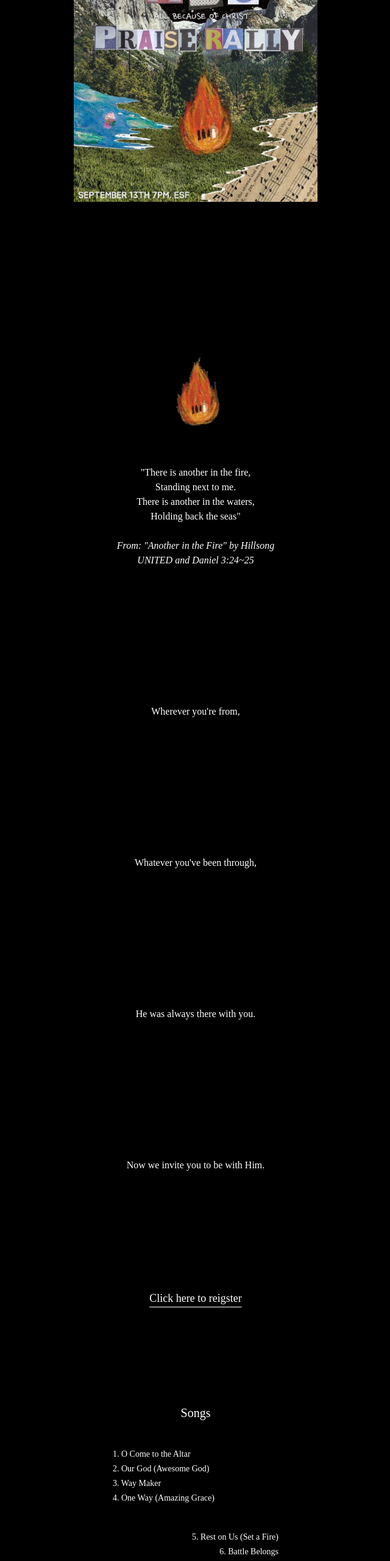
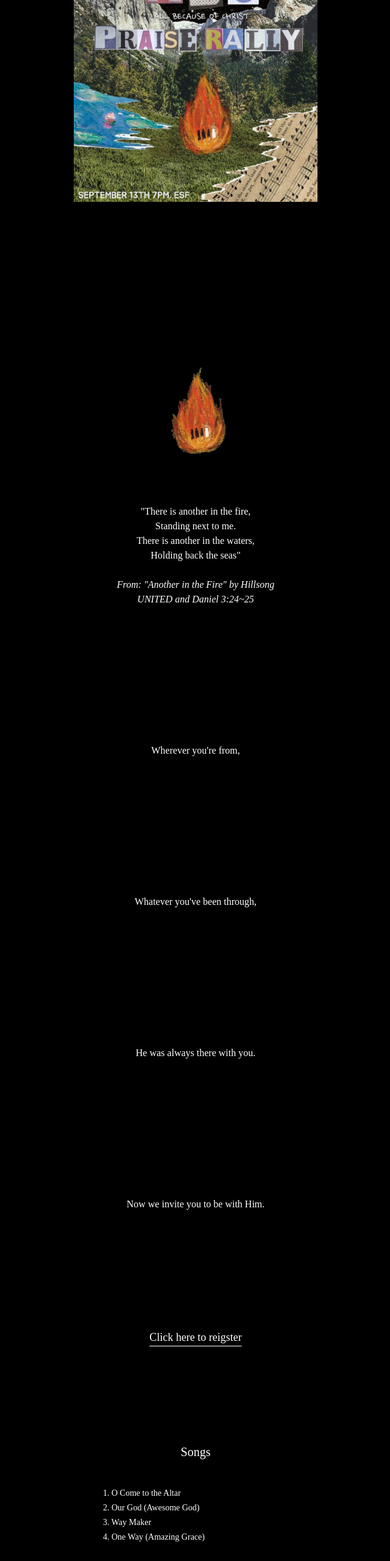
Before and after one commit to KyumKyum/ESF_ABC_worship_landing_page, a React (Vite) app: page / in a window 1280 px wide. Shown: the part 234-2794 px from the top of the page at 61% size, without its empty margins (319-959 px from the left). Built offline with nearby package versions, Linux system fonts and the light colour scheme; a web font is replaced by a local one.

Commit message:
fix: fix padding

```diff
--- a/src/App.tsx
+++ b/src/App.tsx
@@ -73,7 +73,7 @@
           alt='poster'
         />
       </motion.div>
-      <div ref={bannerRefView} className='m-0 px-20'>
+      <div ref={bannerRefView} className='m-0 px-12'>
         <motion.img
           ref={bannerRef}
           src={BannerImg}
@@ -86,7 +86,7 @@
       </div>
 
       <InformaitonPage />
-      <div className='w-full mt-20 px-16'>
+      <div className='w-full mt-20 px-12'>
         <SongPage/>
       </div>
 
--- a/src/page/InformationPage.tsx
+++ b/src/page/InformationPage.tsx
@@ -4,7 +4,7 @@
 
 
   return (
-    <div className="relative w-full px-16">
+    <div className="relative w-full px-12">
       <div className="flex flex-col w-full justify-center">
         <p className="mb-28 font-bkk text-white text-center ">
           "There is another in the fire,<br/>
```
